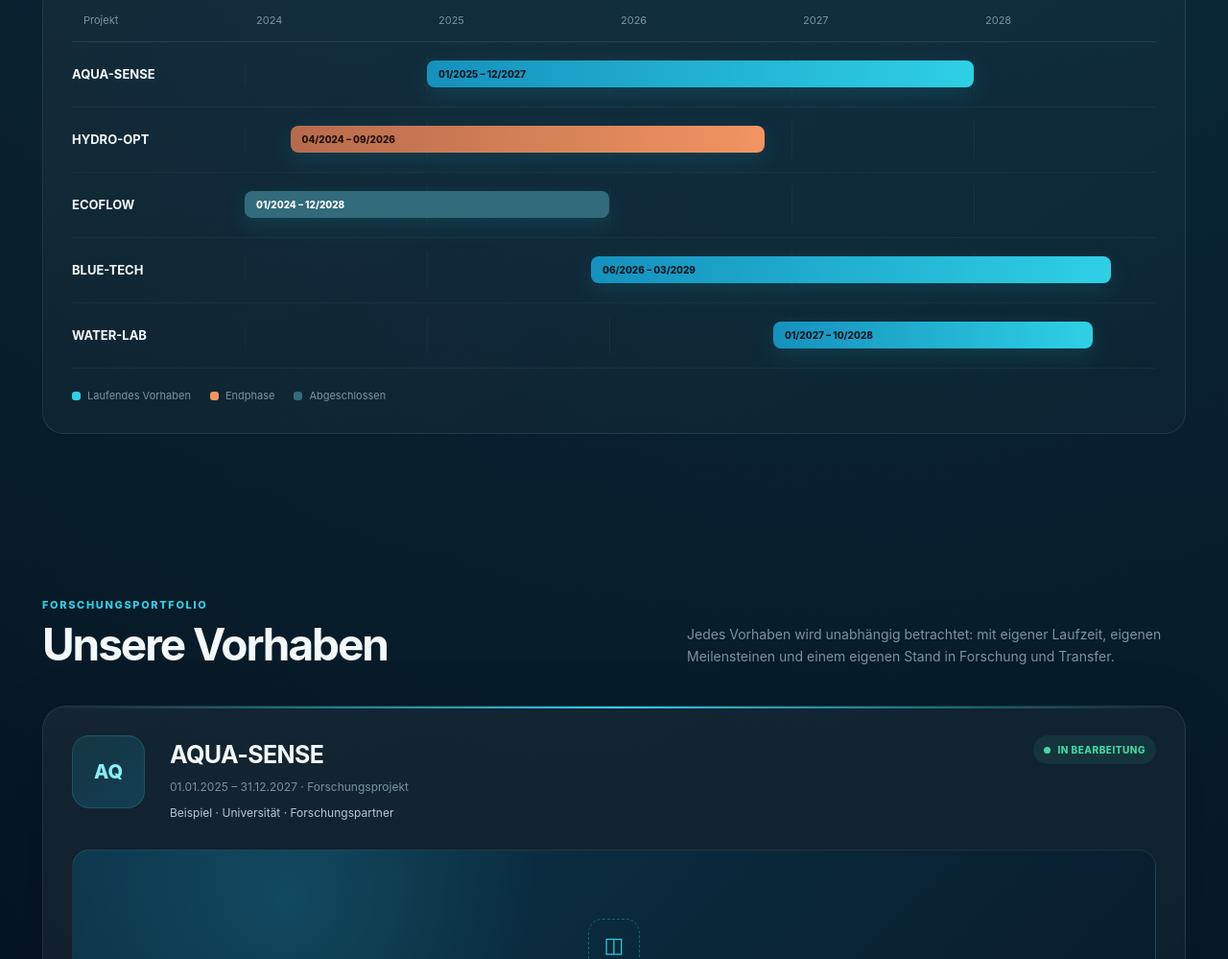
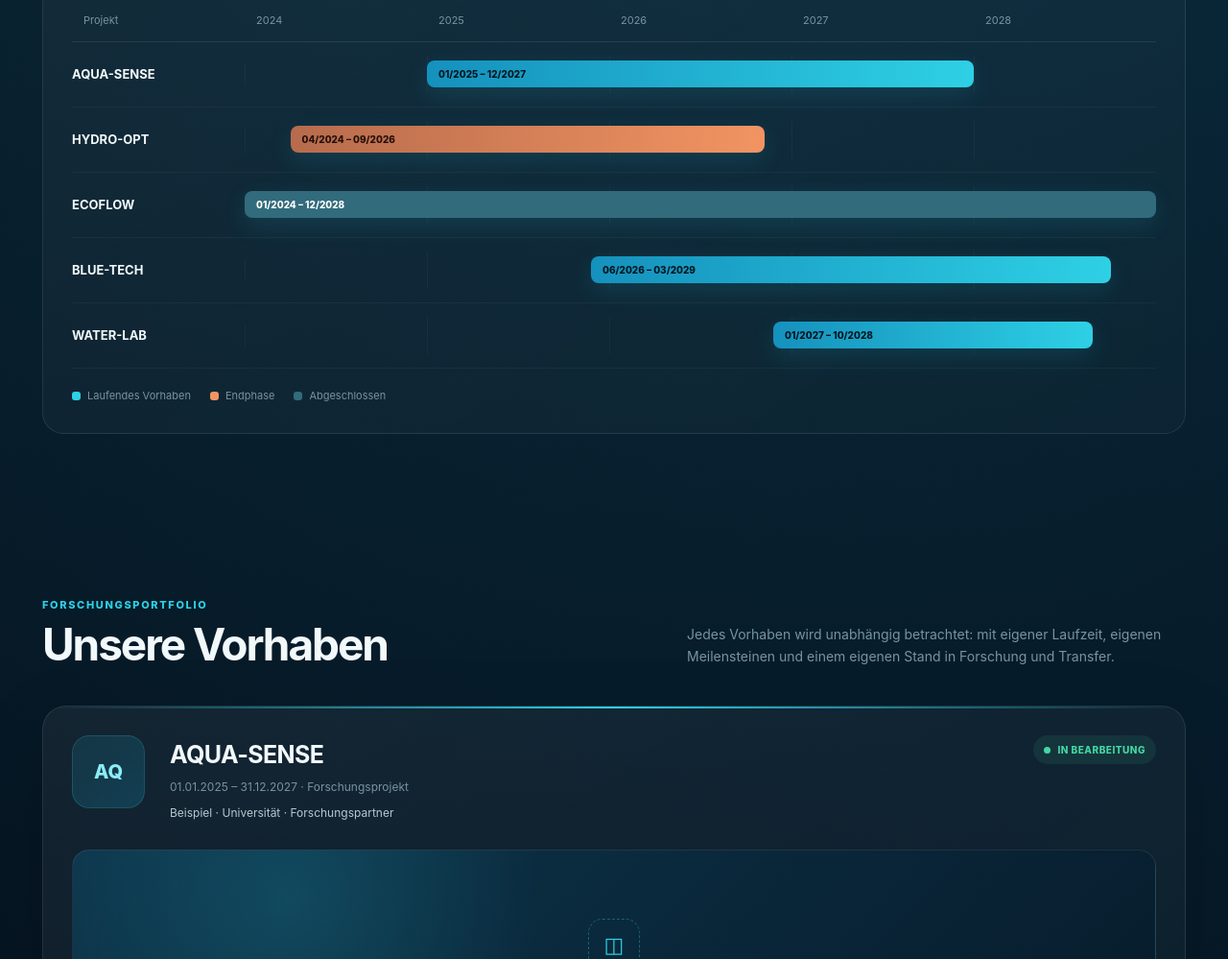
Before and after one commit to regenwassergruppe/regenwassergruppe.github.io, a plain HTML site: page index.html in a window 1280 px wide. Shown: the part 1169-2168 px from the top of the page at 96% size. Drawn offline with Linux system fonts and the light colour scheme.

Commit message:
Update index.html

```diff
--- a/index.html
+++ b/index.html
@@ -1730,7 +1730,7 @@ footer {
 
                 <div
                     class="timeline-bar complete"
-                    style="left: 0%; width: 40%;">
+                    style="left: 0%; width: 100%;">
 
                     01/2024 – 12/2028
 
```
